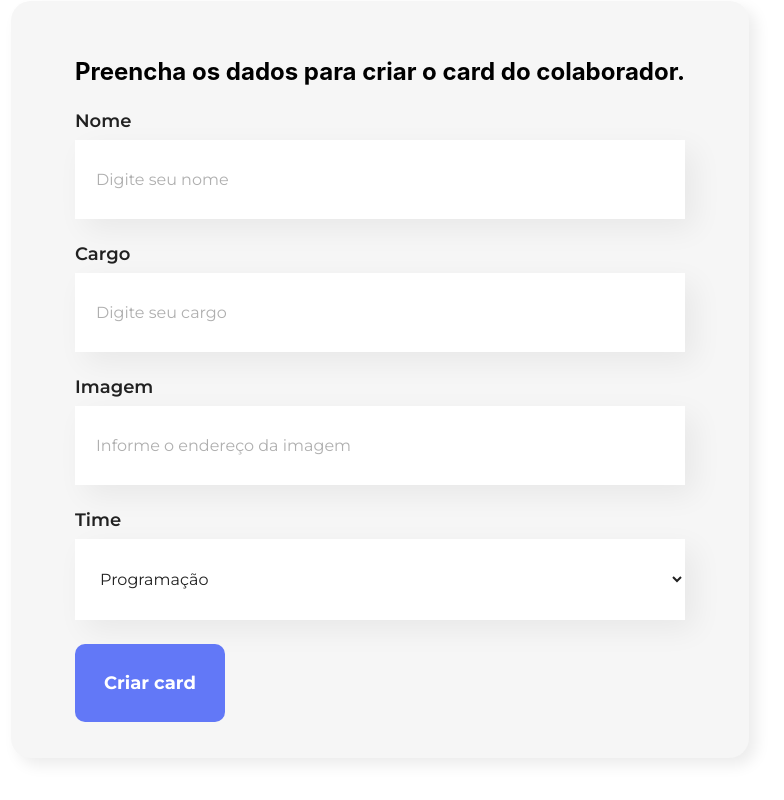
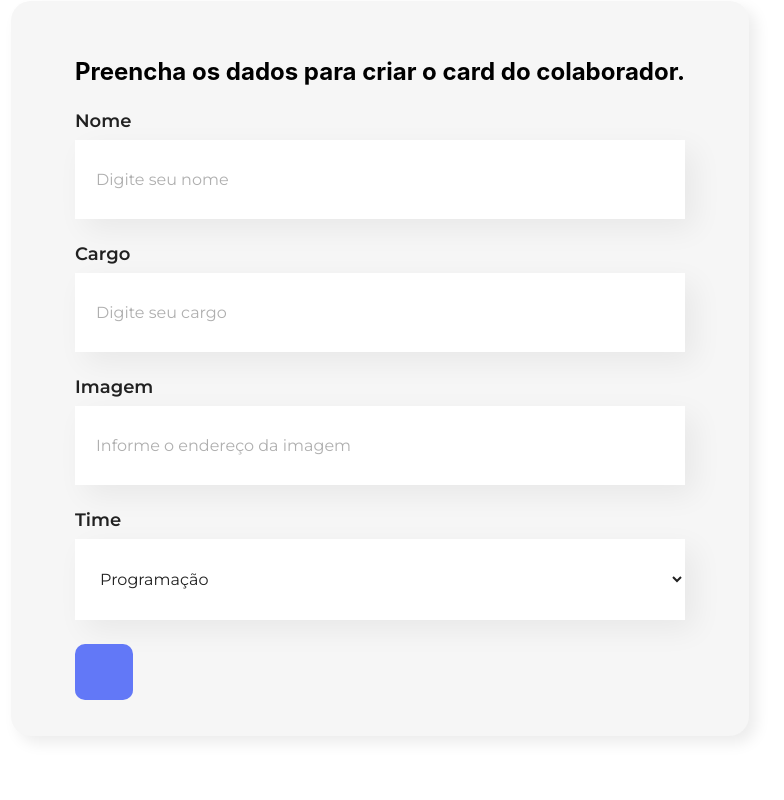
Before and after one commit to AllanR1991/alura-organo-react, a React (Create React App) app: page / in a window 1280 px wide. Shown: the part 577-1377 px from the top of the page, without its empty margins (260-1044 px from the left). Built offline with nearby package versions, Linux system fonts and the light colour scheme.

Commit message:
Removemos a props.Texto para utilizar props.children no componente botão

```diff
--- a/src/components/Botao/index.js
+++ b/src/components/Botao/index.js
@@ -2,7 +2,8 @@
 
 const Botao = (props) => {
     return(
-        <button className="botao">{props.texto}</button>
+        // Estamos obtendo os filhos do botao como propriedade, outra forma de fazer
+        <button className="botao">{props.children}</button>
     );
 };
 
```
